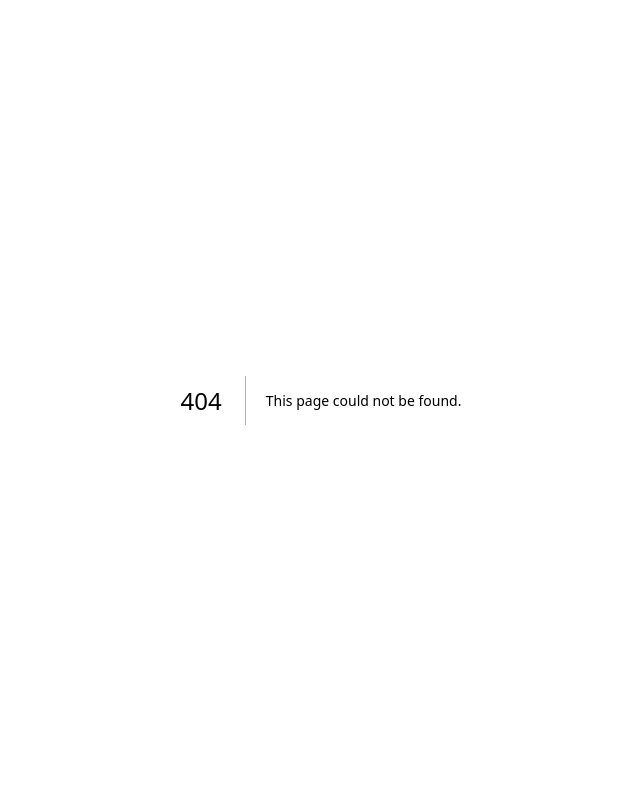
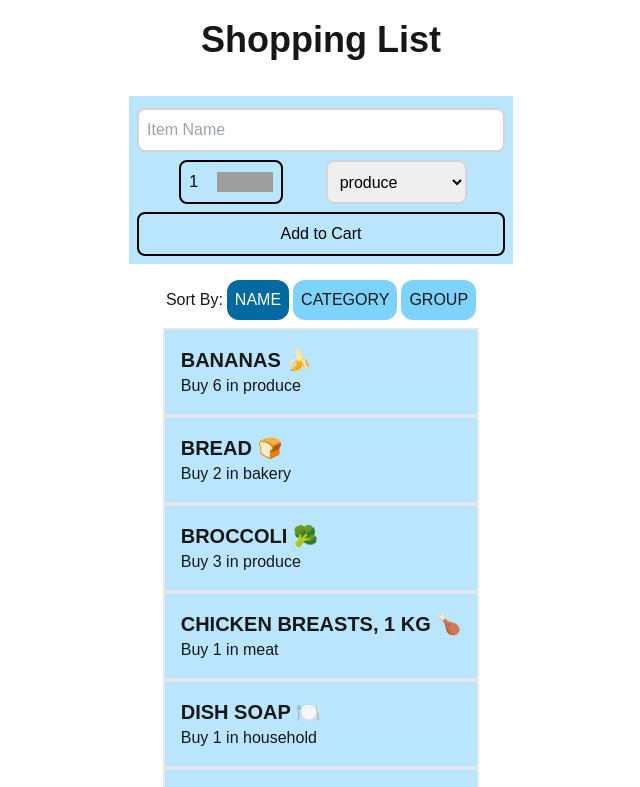
Before and after one commit to teddy-1991/cprg306-assignments, a Next.js app: page /week-7 in a window 1280 px wide. Before the commit this address had no page. Shown: the top 787 px of the page, without its empty margins (319-959 px from the left). Built offline with nearby package versions, Linux system fonts and the light colour scheme; grey boxes are pictures that could not be loaded.

Commit message:
week-7 completed

```diff
--- a/app/page.js
+++ b/app/page.js
@@ -15,6 +15,7 @@ export default function Page() {
                             <li className = "hover:text-green-300"><Link href="/week-4">Week 4 Assignment</Link></li>
                             <li className = "hover:text-green-300"><Link href="/week-5">Week 5 Assignment</Link></li>
                             <li className = "hover:text-green-300"><Link href="/week-6">Week 6 Assignment</Link></li>
+                            <li className = "hover:text-green-300"><Link href="/week-7">Week 7 Assignment</Link></li>
                         </ul>
                     </div>
                 </div>
--- /dev/null
+++ b/app/week-7/item-list.js
@@ -0,0 +1,74 @@
+'use client';
+
+import { useState } from 'react';
+import Item from './item.js';
+
+
+export default function ItemList({ items }) {
+
+  const [sortBy, setSortBy] = useState("name");
+
+  let copyItemsList = [...items];
+
+  // still don't understand fully, need to practice.
+  // const groupByCategory = copyItemsList.reduce((acc, item) => {
+  //   if (!acc[item.category]) {
+  //     acc[item.category] = [];
+  //   }
+
+  //   acc[item.category].push(item);
+
+  //   return acc;
+  // }, {});
+
+
+  const sortedItemsList = copyItemsList.sort((a, b) => {
+
+    if (sortBy === "category") {
+      return a.category.localeCompare(b.category);
+    }
+
+    return a.name.localeCompare(b.name);
+  })
+
+  return (
+    <div className="flex justify-center flex-col">
+      <div className="flex justify-center items-center">
+        <h2>Sort By:</h2>
+        <button className={`rounded-xl ml-1 p-2 ${sortBy === "name" ? "bg-sky-700 text-white" : "bg-sky-300"}`}
+        onClick={() => setSortBy("name")}>NAME</button>
+        <button className={`rounded-xl ml-1 p-2 ${sortBy === "category" ? "bg-sky-700 text-white" : "bg-sky-300"}`}
+        onClick={() => setSortBy("category")}>CATEGORY</button>
+        <button className={`rounded-xl ml-1 p-2 ${sortBy === "group" ? "bg-sky-700 text-white" : "bg-sky-300"}`}
+        onClick={() => setSortBy("group")}>GROUP</button>
+      </div>
+      <div className = "flex justify-center mt-2">
+        <ul>
+
+{/* need to practice more, don't understand fully.
+        {sortBy === "group"
+        ? Object.keys(groupByCategory)
+        .sort((a, b) => a.localeCompare(b))
+        .map((category) => (
+          <div key={category}>
+            <h3 className = "font-bold text-lg capitalize">{category}</h3>
+            <ul>
+            {groupByCategory[category]
+            .sort((a, b) => a.name.localeCompare(b.name))
+            .map((item) => (
+              <Item name={item.name} quantity={item.quantity} category={item.category} />
+            ))}
+            </ul>
+          </div>
+        )) */ }
+        {sortedItemsList.map((items) => (
+          <div key={items.id}>
+          <Item name={items.name} quantity={items.quantity} category={items.category} />
+          </div>
+        ))}
+
+        </ul>
+      </div>
+    </div>
+  );
+}
--- /dev/null
+++ b/app/week-7/item.js
@@ -0,0 +1,9 @@
+
+export default function Item({name, quantity, category}) {
+    return(
+        <li className = "p-4 bg-sky-200 border-2">
+            <h2 className = "text-xl font-bold uppercase">{name}</h2>
+            <p>Buy {quantity} in {category}</p>
+        </li>
+    );
+}
--- /dev/null
+++ b/app/week-7/items.json
@@ -0,0 +1,74 @@
+[
+    {
+      "id": "1h2GJKH12gkHG31h1H",
+      "name": "milk, 4 L 🥛",
+      "quantity": 1,
+      "category": "dairy"
+    },
+    {
+      "id": "2KJH3k2j3H1k2J3K1H",
+      "name": "bread 🍞",
+      "quantity": 2,
+      "category": "bakery"
+    },
+    {
+      "id": "3h2KJH3k2j3H1k2J3",
+      "name": "eggs, dozen 🥚",
+      "quantity": 2,
+      "category": "dairy"
+    },
+    {
+      "id": "4k2J3K1H2GJKH12gk",
+      "name": "bananas 🍌",
+      "quantity": 6,
+      "category": "produce"
+    },
+    {
+      "id": "5H1h1H2KJH3k2j3H",
+      "name": "broccoli 🥦",
+      "quantity": 3,
+      "category": "produce"
+    },
+    {
+      "id": "6H1k2J3K1H2GJKH1",
+      "name": "chicken breasts, 1 kg 🍗",
+      "quantity": 1,
+      "category": "meat"
+    },
+    {
+      "id": "7gkHG31h1H2KJH3k",
+      "name": "pasta sauce 🍝",
+      "quantity": 3,
+      "category": "canned goods"
+    },
+    {
+      "id": "8j3H1k2J3K1H2GJK",
+      "name": "spaghetti, 454 g 🍝",
+      "quantity": 2,
+      "category": "dry goods"
+    },
+    {
+      "id": "9H12gkHG31h1H2KJ",
+      "name": "toilet paper, 12 pack 🧻",
+      "quantity": 1,
+      "category": "household"
+    },
+    {
+      "id": "10H3k2j3H1k2J3K1",
+      "name": "paper towels, 6 pack",
+      "quantity": 1,
+      "category": "household"
+    },
+    {
+      "id": "11k2J3K1H2GJKH12",
+      "name": "dish soap 🍽️",
+      "quantity": 1,
+      "category": "household"
+    },
+    {
+      "id": "12GJKH12gkHG31h1",
+      "name": "hand soap 🧼",
+      "quantity": 4,
+      "category": "household"
+    }
+  ]
--- /dev/null
+++ b/app/week-7/new-item.js
@@ -0,0 +1,67 @@
+"use client"
+import {useState} from "react";
+
+export default function NewItem({ onAddItem }) {
+
+    const [quantity, setQuantity] = useState(1);
+    const [name, setName] = useState("");
+    const [category, setCategory] = useState("produce");
+
+    function handleSubmit(event) {
+        event.preventDefault();
+        const item = {
+            id : Math.random().toString(36).substring(2,10),
+            name, quantity, category };
+
+        onAddItem(item);
+
+        setName("");
+        setQuantity(1);
+        setCategory("produce");
+    };
+
+    const increment = () => {
+        if (quantity < 20) {
+            setQuantity(quantity + 1);
+        }
+    };
+
+    const decrement = () => {
+        if (quantity > 0) {
+            setQuantity(quantity - 1);
+        }
+    };
+
+    return (
+        <div className = "flex justify-center">
+            <form className="p-2 m-4 bg-sky-200 text-black max-w-sm w-full h-auto"onSubmit={handleSubmit}>
+                <label htmlFor="name">
+                    <input className="w-full mt-1 border-2 border-gray-300 p-2 rounded-lg" id="name" type="text" placeholder="Item Name" value={name} required onChange={(event) => setName(event.target.value)} />
+                </label>
+
+                <div className = "flex justify-evenly mt-2">
+                    <div className="flex ml-1 border-2 border-black p-2 rounded-lg">
+                        <p className = "w-7">{quantity}</p>
+                        <button type="button" onClick={decrement} disabled={quantity <= 1}><img className = "w-7 h-5" src="https://img.icons8.com/?size=48&id=nEvcFXQg4vYw&format=png" alt="minus icon" /></button>
+                        <button type="button" onClick={increment} disabled={quantity >= 20}><img className = "w-7 h-5" src="https://img.icons8.com/?size=48&id=nrj2gY9kMw2T&format=png" alt="plus icon" /></button>
+                    </div>
+                    <select className="ml-1 border-2 border-gray-300 p-2 rounded-lg" name="category" id="category-list" value={category} required onChange={(event) => setCategory(event.target.value)}>
+                        <option value="Produce">produce</option>
+                        <option value="Dairy">dairy</option>
+                        <option value="Bakery">bakery</option>
+                        <option value="Meat">meat</option>
+                        <option value="Frozen Foods">frozen foods</option>
+                        <option value="Canned Goods">canned goods</option>
+                        <option value="Dry Goods">dry goods</option>
+                        <option value="Beverages">beverages</option>
+                        <option value="Snacks">snacks</option>
+                        <option value="Household">household</option>
+                        <option value="Other">other</option>
+                    </select>
+                </div>
+
+                <button className="mt-2 border-2 border-black p-2 rounded-lg w-full" type="submit" onClick={handleSubmit} disabled={!name}>Add to Cart</button>
+            </form>
+        </div>
+    )
+}
--- /dev/null
+++ b/app/week-7/page.js
@@ -0,0 +1,22 @@
+"use client"
+import ItemList from './item-list';
+import NewItem from './new-item';
+import itemsData from './items.json';
+import { useState } from 'react';
+
+export default function Page() {
+
+    const [items, setItems] = useState([...itemsData]);
+
+    function handleAddItem(newItem) {
+        setItems([newItem,...items]);
+    }
+
+    return (
+        <main>
+            <h1 className = "text-4xl font-bold text-center my-5">Shopping List</h1>
+            <NewItem onAddItem={handleAddItem} />
+            <ItemList items={items} />
+        </main>
+    );
+}
```
